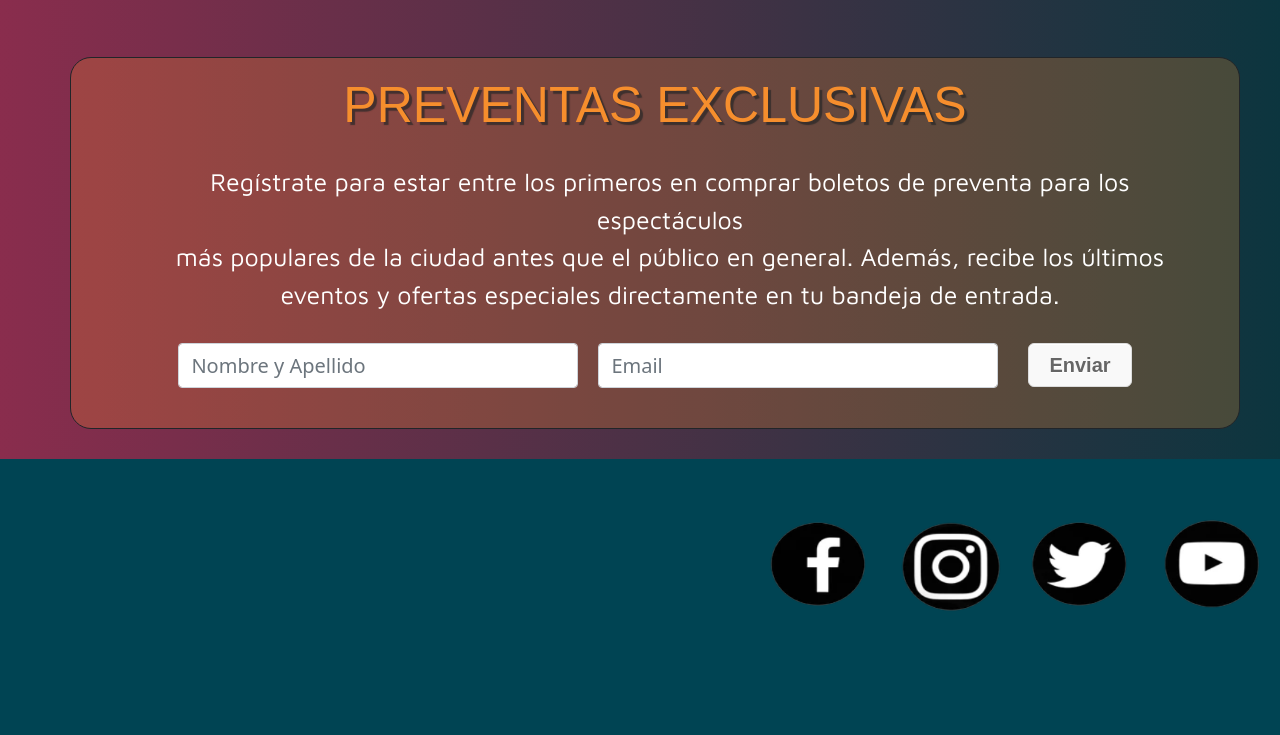
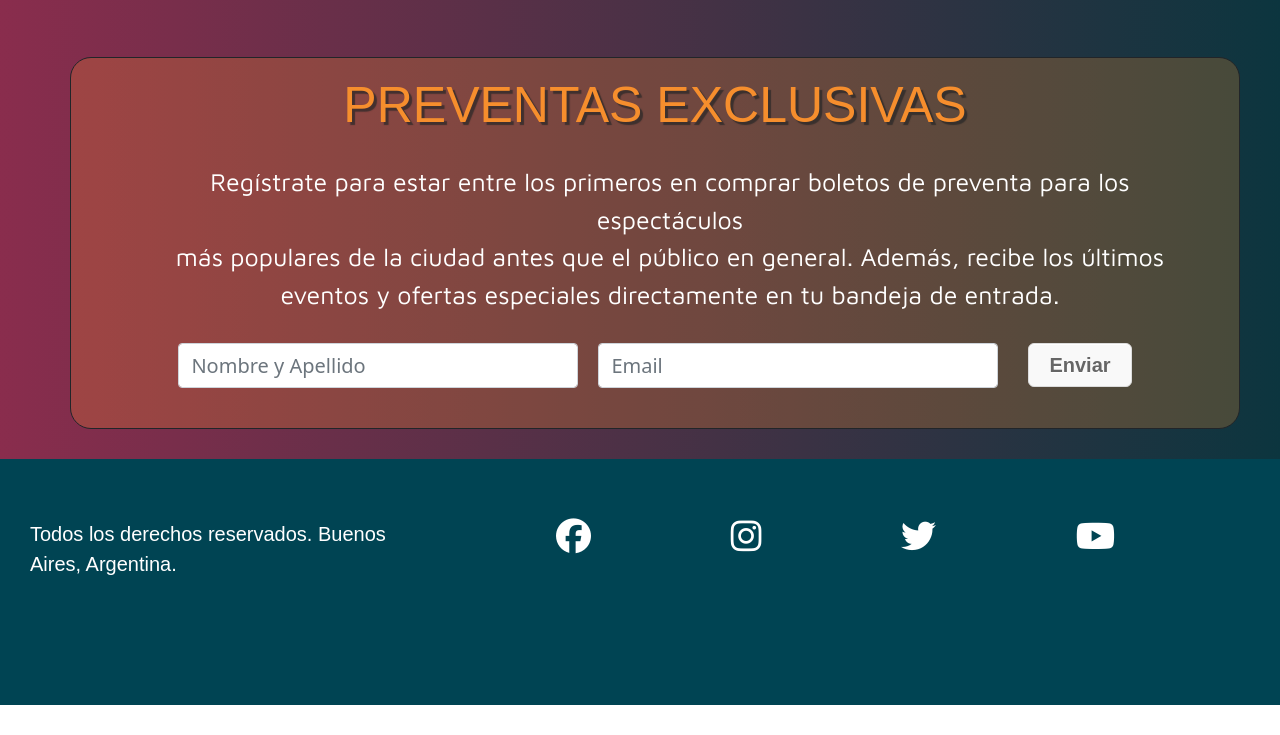
Before and after one commit to abigailgauna/FansOnTour, a website: page index.html in a window 1280 px wide. Shown: the part 1171-1906 px from the top of the page. After the commit the page ends 1876 px from the top, so only its background shows below. Drawn offline with nearby package versions, Linux system fonts and the light colour scheme; a web font is replaced by a local one.

Commit message:
Modificación de footer con bootsrap

```diff
--- a/index.html
+++ b/index.html
@@ -13,6 +13,7 @@
     <link href="https://fonts.googleapis.com/css2?family=Signika+Negative&display=swap" rel="stylesheet">
     <link rel="preconnect" href="https://fonts.googleapis.com">
     <link rel="preconnect" href="https://fonts.gstatic.com" crossorigin>
+    <script src="https://kit.fontawesome.com/5567e277a7.js" crossorigin="anonymous"></script>
     <link href="https://fonts.googleapis.com/css2?family=Maven+Pro&family=Signika+Negative&display=swap" rel="stylesheet">
     <link href="https://cdn.jsdelivr.net/npm/bootstrap@5.1.3/dist/css/bootstrap.min.css" rel="stylesheet" integrity="sha384-1BmE4kWBq78iYhFldvKuhfTAU6auU8tT94WrHftjDbrCEXSU1oBoqyl2QvZ6jIW3" crossorigin="anonymous">
     <link rel="stylesheet" href="./style.css" >
@@ -22,15 +23,13 @@
 <body >
 
     <header class="headerIndex">
-        <nav class="navbar navbar-expand-lg navbar-dark " >
+        <nav class="navbar navbar-expand-lg navbar-dark" >
             <div class="container-fluid" >
-              <a class="navbar-brand" href="index.html">  <img src="./imagenes/fans-logo.png" alt="Fans On Tour Logo" class="logo" > </a>
-
-
+              <a class="navbar-brand" href="index.html"> <img src="./imagenes/fans-logo.png" alt="Fans On Tour Logo" class="logo" > </a>
               <button class="navbar-toggler" type="button" data-bs-toggle="collapse" data-bs-target="#navbarNav" aria-controls="navbarNav" aria-expanded="false" aria-label="Toggle navigation">
-                <span class="navbar-toggler-icon"></span>
+              <span class="navbar-toggler-icon"></span>
               </button>
-              <div class="collapse navbar-collapse " id="navbarNav" style="display: flex; justify-content: center" >
+              <div class="collapse navbar-collapse" style="justify-content: space-evenly;" id="navbarNav" >
                 <ul class="navbar-nav">
                   <li class="nav-item">
                     <a class="nav-link active" aria-current="page" href="index.html">HOME</a>
@@ -74,6 +73,7 @@
                 <div class="carousel-inner ">
                   <div class="carousel-item active">
                     <img src="./imagenes/Shows/coldplay.png" class="d-block rounded w-100" alt="Coldplay">
+                    <a href ></a>
 
                   </div>
                   <div class="carousel-item">
@@ -173,27 +173,20 @@
 
     </main>
 
-    <footer class="footer" >
-        <ul class="footerRedes__lista">
+    <footer class="conteiner-fluid footer" >
+      <div class="row" >
+        <div class="col-lg-4 col-md-4 col-sm-12 footer__dr"  >
+          <p>Todos los derechos reservados. Buenos Aires, Argentina.</p>
+        </div>
+        <div class="col-lg-7 col-md-7 col-sm-12 footer__logos">
+          <a href="https://www.facebook.com/Fans-on-Tour-107709425221810"  target="_blank" > <i class="fa-brands fa-facebook" ></i> </a>
+          <a href="https://www.instagram.com/fansontourarg"  target="_blank" > <i class="fa-brands fa-instagram"></i></a>
+          <a href="https://www.twitter.com/fansontourarg"  target="_blank" > <i class="fa-brands fa-twitter"></i></a>
+          <a href="https://www.youtube.com/fansontourarg"  target="_blank" > <i class="fa-brands fa-youtube"></i></a>
 
+        </div>
 
-            <li > <a href="https://www.facebook.com/Fans-on-Tour-107709425221810" target="_blank" >
-                <img src="./imagenes/Footer/logo-facebook.png" alt="logo facebook" class="redesSociales">
-            </a></li>
-
-            <li><a href="https://www.instagram.com/fansontourarg" target="_blank" >
-                <img src="./imagenes/Footer/logo-instagram.png" alt="logo instagram" class="redesSociales"  >
-            </a></li>
-
-            <li><a href="https://www.twitter.com/fansontourarg" target="_blank" >
-                <img src="./imagenes/Footer/logo-twitter.png" alt="logo twitter" class="redesSociales" >
-             </a></li>
-
-            <li><a href="https://www.youtube.com/fansontourarg" target="_blank" >
-                <img src="./imagenes/Footer/logo-youtube.png" alt="logo youtube" class="redesSociales" >
-            </a></li>
-
-        </ul>
+      </div>
 
     </footer>
     <script src="https://cdn.jsdelivr.net/npm/bootstrap@5.1.3/dist/js/bootstrap.bundle.min.js" integrity="sha384-ka7Sk0Gln4gmtz2MlQnikT1wXgYsOg+OMhuP+IlRH9sENBO0LRn5q+8nbTov4+1p" crossorigin="anonymous"></script>
--- a/style.css
+++ b/style.css
@@ -13,17 +13,12 @@
         font-size: 22px;
         margin-left: 30px;
         margin-right: 30px;
-        transform: 2s;
-        display: flex;
-        justify-content: center
         }
 
     .logo{
         width: 150px;
         margin: 10px;
         }
-
-
 
 /* MAIN */
 
@@ -318,22 +313,36 @@
     .footer {
         padding: 40px 10px 90px 10px;
         background-color: #004453;
+        }
 
+    .row{background-color: #004453;
+        display:flex;
+        flex-direction: row;
     }
 
-    .footerRedes__lista{
+    .footer__dr{
         background-color: #004453;
-        list-style: none;
-        display:flex;
+        display: flex;
         flex-direction: row;
-        justify-content: right;
-        }
+        justify-content: flex-start;
+        color: white;
+        font-family: 'Signika Negative', sans-serif;
+        font-size: 20px;
+        margin: 20px;
+    }
 
+    .footer__logos{
+        background-color: #004453;
+        display: flex;
+        flex-direction: row;
+        justify-content:space-around;
+        padding-left: 20px;
+        padding-right: 30px;
+        padding-top: 20px;
+    }
 
-    .redesSociales {
-        width: 120px;
-        height: 120px;
-        margin: 5px;
-        padding: 10px 0px 10px 10px;
-
+    .fa-brands{
+        background-color: #004453;
+        color: white;
+        font-size: 35px;
     }
```
Also changed, not shown: package.json (added, +26 -0 lines), paginas/contacto.html (+14 -19 lines), paginas/eventos.html (+14 -18 lines), paginas/news.html (+14 -18 lines), paginas/sobreNosotros.html (+14 -23 lines), css/main.css (added), scss/main.scss (added), 1 other file.
